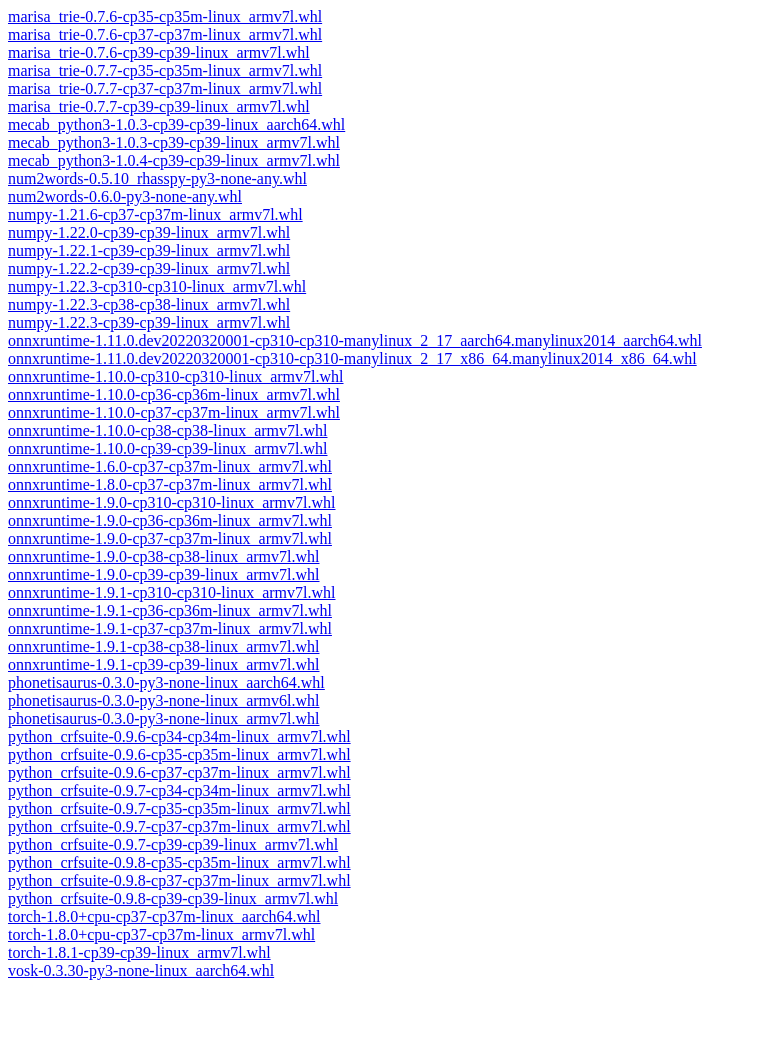
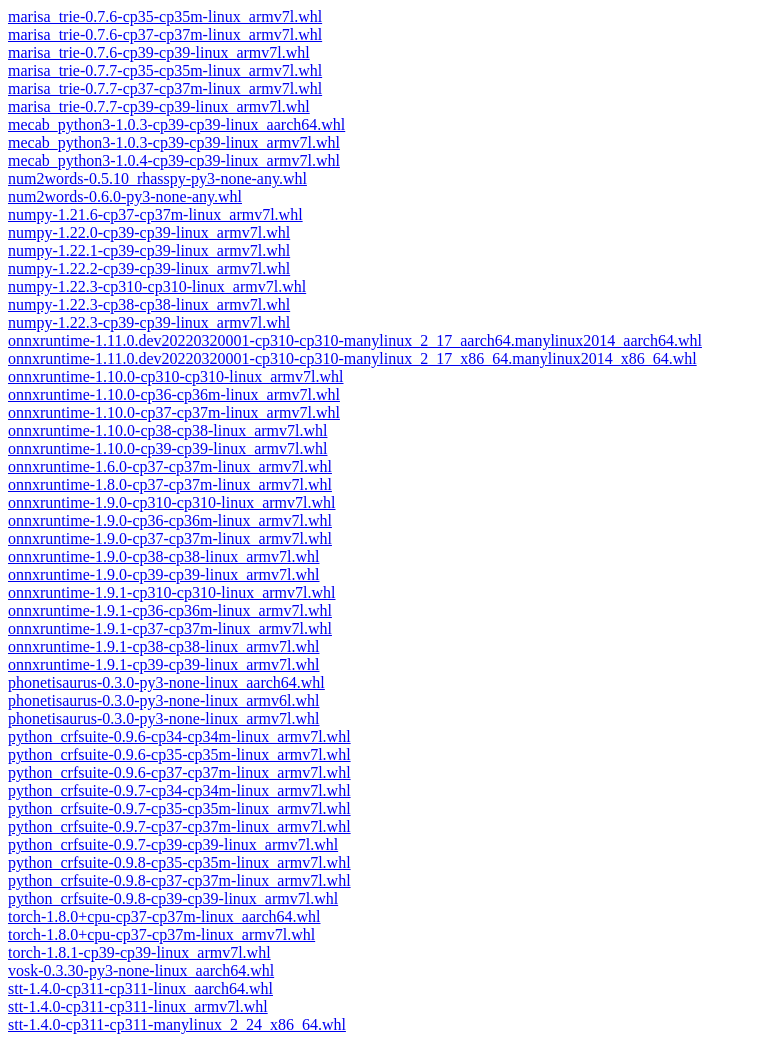
Before and after one commit to synesthesiam/prebuilt-apps, a plain HTML site: page index.html in a window 1280 px wide. Shown: the whole page, without its empty margins (0-757 px from the left). Before the commit the page ends 988 px from the top, so only its background shows below. Drawn offline with Linux system fonts and the light colour scheme.

Commit message:
Update index.html

```diff
--- a/index.html
+++ b/index.html
@@ -52,3 +52,6 @@
 <a href="https://github.com/synesthesiam/prebuilt-apps/releases/download/v1.0/torch-1.8.0+cpu-cp37-cp37m-linux_armv7l.whl">torch-1.8.0+cpu-cp37-cp37m-linux_armv7l.whl</a><br>
 <a href="https://github.com/synesthesiam/prebuilt-apps/releases/download/v1.0/torch-1.8.1-cp39-cp39-linux_armv7l.whl">torch-1.8.1-cp39-cp39-linux_armv7l.whl</a><br>
 <a href="https://github.com/synesthesiam/prebuilt-apps/releases/download/v1.0/vosk-0.3.30-py3-none-linux_aarch64.whl">vosk-0.3.30-py3-none-linux_aarch64.whl</a><br>
+<a href="https://github.com/synesthesiam/prebuilt-apps/releases/download/v1.0/stt-1.4.0-cp311-cp311-linux_aarch64.whl">stt-1.4.0-cp311-cp311-linux_aarch64.whl</a><br>
+<a href="https://github.com/synesthesiam/prebuilt-apps/releases/download/v1.0/stt-1.4.0-cp311-cp311-linux_armv7l.whl ">stt-1.4.0-cp311-cp311-linux_armv7l.whl </a><br>
+<a href="https://github.com/synesthesiam/prebuilt-apps/releases/download/v1.0/stt-1.4.0-cp311-cp311-manylinux_2_24_x86_64.whl ">stt-1.4.0-cp311-cp311-manylinux_2_24_x86_64.whl </a><br>
```
